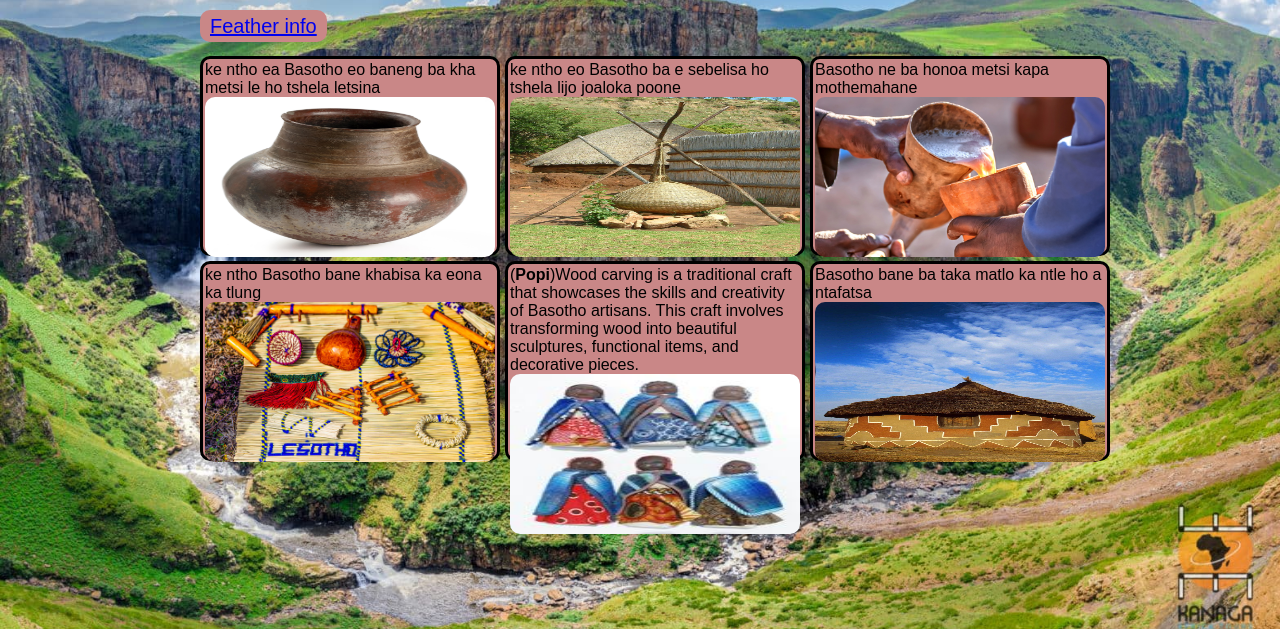
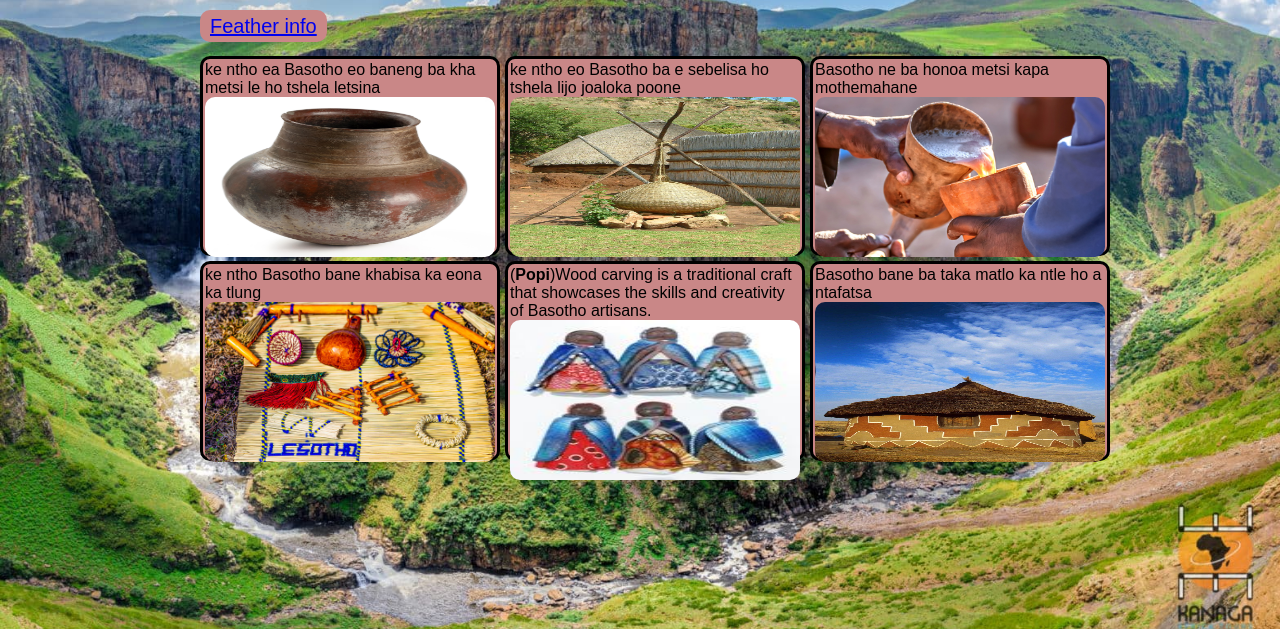
Before and after one commit to philimonekasane7-wq/Basotho-Heritage, a plain HTML site: page crafts.html in a window 1280 px wide. Shown: the part 171-800 px from the top of the page. Drawn offline with Linux system fonts and the light colour scheme; files whose address does not match are found by name.

Commit message:
Update crafts.html

```diff
--- a/crafts.html
+++ b/crafts.html
@@ -32,7 +32,7 @@
 		<div id="item">ke ntho eo Basotho ba e sebelisa ho tshela lijo joaloka poone<img src="photo/seroto.jpg"></div>
 		<div id="item">Basotho ne ba honoa metsi kapa mothemahane<img src="photo/\mohope.jpg"></div>
 		<div id="item">ke ntho Basotho bane khabisa ka eona ka tlung <img src="photo/selei.jpg"></div>
-		<div id="item">(<b>Popi</b>)Wood carving is a traditional craft that showcases the skills and creativity of Basotho artisans. This craft involves transforming wood into beautiful sculptures, functional items, and decorative pieces. <img src="photo/popi.jpg"></div>
+		<div id="item">(<b>Popi</b>)Wood carving is a traditional craft that showcases the skills and creativity of Basotho artisans. <img src="photo/popi.jpg"></div>
 		<div id="item">Basotho bane ba taka matlo ka ntle ho a ntafatsa<img src="photo/tako.jpg"></div>
 	</div>
 
```
